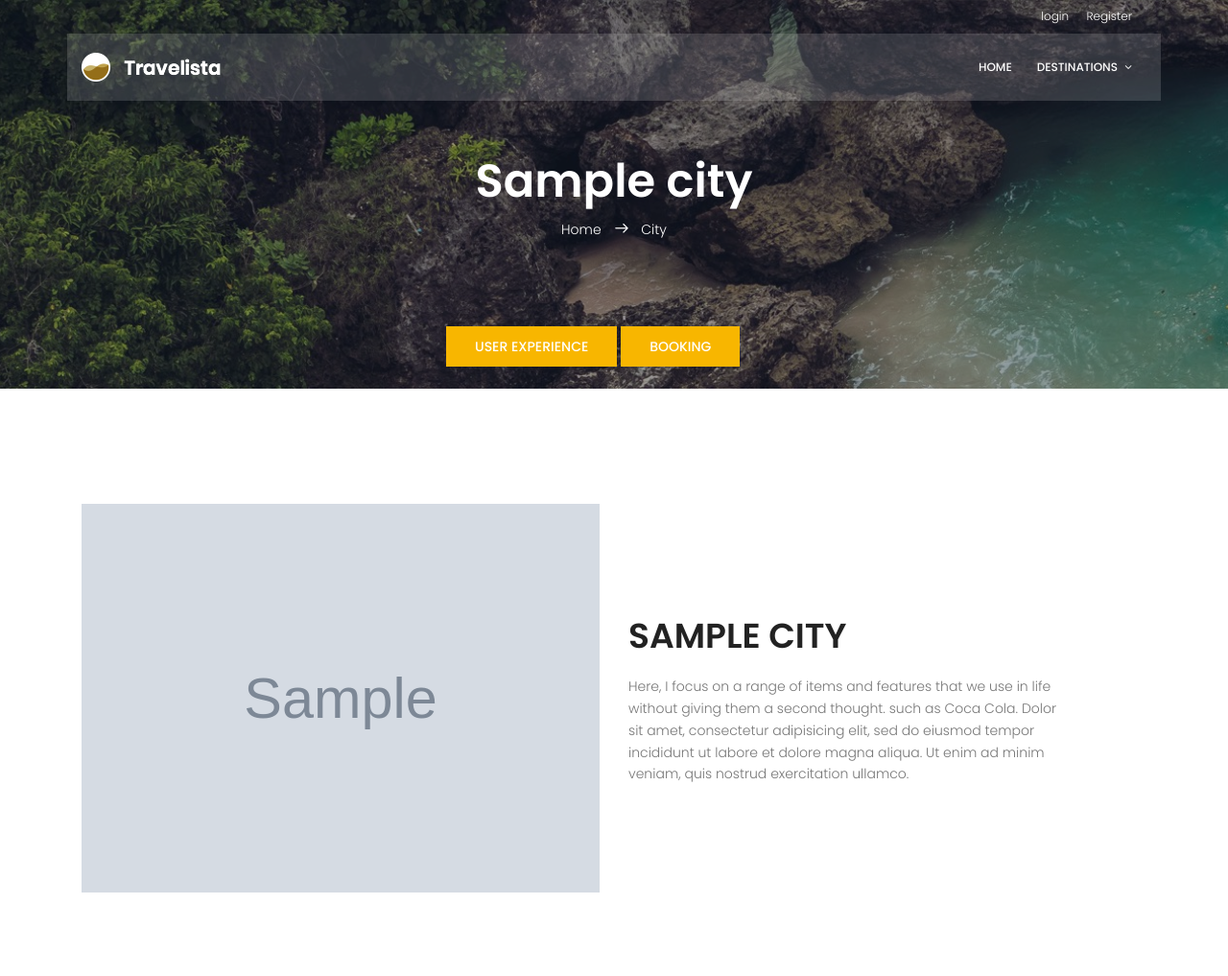
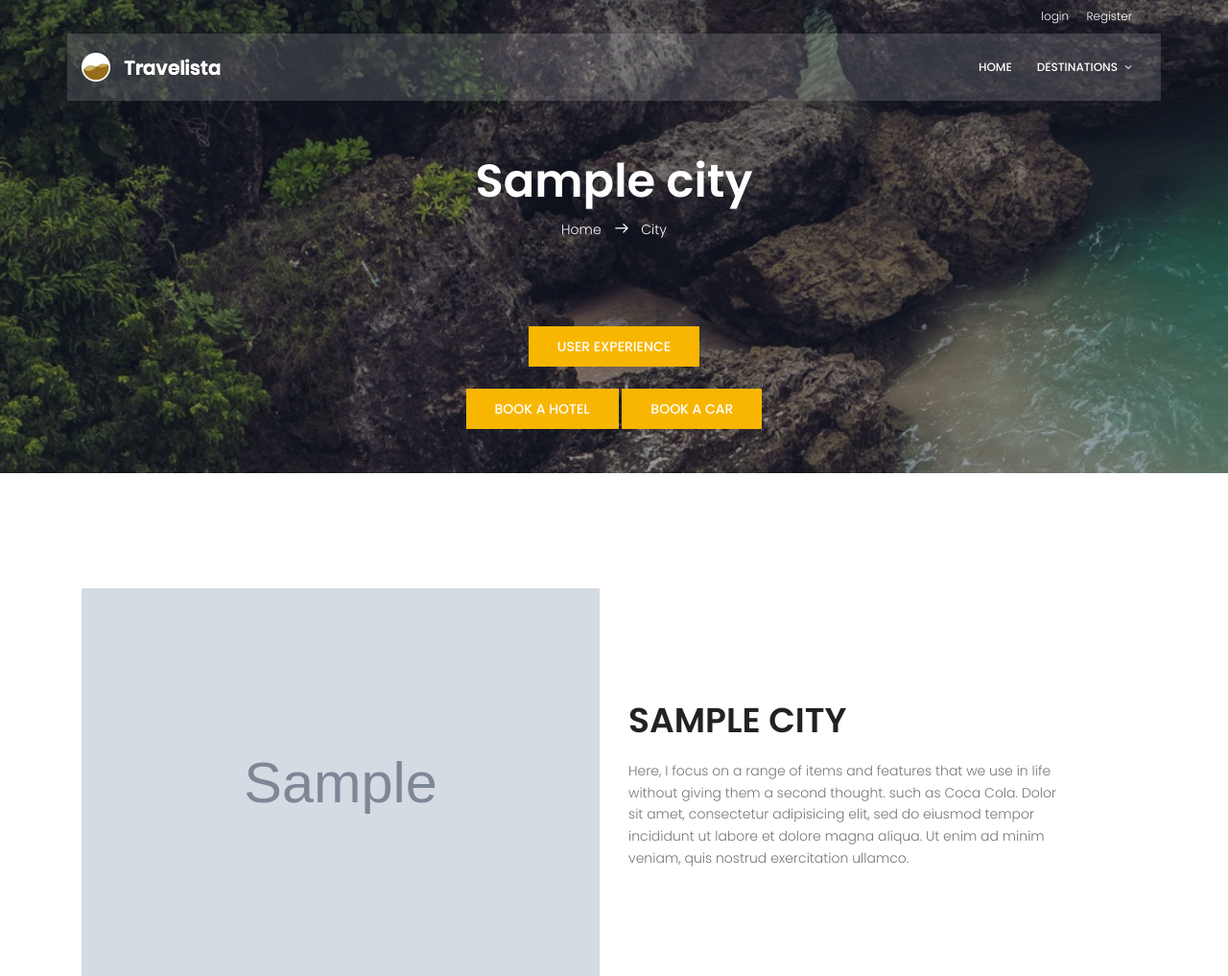
Before and after one commit to Khaled-Hossam/Django_Project, a Django app: template templates/city.html in a window 1280 px wide. Shown: the top 1017 px of the page at 96% size. Run offline with Django 3.2, Linux system fonts and the light colour scheme; the template is opened without the code that fills it: most values are stand-ins (such as "Sample title", 1, 10 or a date in 2020); grey boxes marked "Sample" are stand-in pictures; some libraries are stand-ins or nearby versions.

Commit message:
fixing media path

```diff
--- a/templates/city.html
+++ b/templates/city.html
@@ -12,11 +12,15 @@
 				<h1 class="text-white">
 					{{city.name}}
 				</h1>
-							<p class="text-white link-nav"><a href="/">Home </a>  <span class="lnr lnr-arrow-right"></span>  <a> City</a></p>
+				<p class="text-white link-nav"><a href="/">Home </a> <span class="lnr lnr-arrow-right"></span> <a> City</a></p>
 			</div>
 			<div class="col-lg-4 col-md-6 banner-right">
-							<a href="/user_experience_app/city/{{city.id}}" class="primary-btn text-uppercase ">User experience</a>
-							<a href="" class="primary-btn text-uppercase ">Booking</a>
+				<center><a href="/user_experience_app/city/{{city.id}}" class="primary-btn text-uppercase">User Experience</a></center>
+				<br>
+				<center>
+				<a href="/book_hotel/book/" class="primary-btn text-uppercase">Book a Hotel</a>
+				<a href="/book_car/book/" class="primary-btn text-uppercase ">Book a Car</a>
+			</center>
 				<br><br>
 				<!-- <ul class="nav nav-tabs" id="myTab" role="tablist">
 								  <li class="nav-item">
@@ -75,13 +79,15 @@
 	<div class="container">
 		<div class="row align-items-center">
 			<div class="col-lg-6 info-left">
-							<img class="img-fluid" src="/static/media/{{city.image}}" alt="">
+				<img class="img-fluid" src="/media/{{city.image}}" alt="">
 			</div>
 			<div class="col-lg-6 info-right">
 				<!-- <h6>About Us</h6> -->
 				<h1>{{city.name}}</h1>
 				<p>
-								Here, I focus on a range of items and features that we use in life without giving them a second thought. such as Coca Cola. Dolor sit amet, consectetur adipisicing elit, sed do eiusmod tempor incididunt ut labore et dolore magna aliqua. Ut enim ad minim veniam, quis nostrud exercitation ullamco.
+					Here, I focus on a range of items and features that we use in life without giving them a second thought. such as
+					Coca Cola. Dolor sit amet, consectetur adipisicing elit, sed do eiusmod tempor incididunt ut labore et dolore
+					magna aliqua. Ut enim ad minim veniam, quis nostrud exercitation ullamco.
 				</p>
 			</div>
 		</div>
@@ -105,7 +111,7 @@
 			<div class="col-lg-3 col-md-6">
 				<div class="single-other-issue">
 					<div class="thumb">
-                                        <img class="img-fluid" src="/static/media/{{sight.image}}" alt="">
+						<img class="img-fluid" src="/media/{{sight.image}}" alt="">
 					</div>
 					<h4>{{sight.name}}</h4>
 					<p>
@@ -134,7 +140,7 @@
 			<div class="col-lg-3 col-md-6">
 				<div class="single-other-issue">
 					<div class="thumb">
-                                        <img class="img-fluid" src="/static/media/{{hotel.image}}" alt="">
+						<img class="img-fluid" src="/media/{{hotel.image}}" alt="">
 					</div>
 					<h4>{{hotel.name}}</h4>
 					<p>
--- a/templates/country.html
+++ b/templates/country.html
@@ -25,7 +25,7 @@
 				<div class="container">
 					<div class="row align-items-center">
 						<div class="col-lg-6 info-left">
-							<img class="img-fluid" height="100px" src="/static/media/{{country.image}}" alt="">
+							<img class="img-fluid" height="100px" src="/media/{{country.image}}" alt="">
 						</div>
 						<div class="col-lg-6 info-right">
 							<!-- <h6>About Us</h6> -->
@@ -58,7 +58,7 @@
 						<div class="col-lg-3 col-md-6">
 							<div class="single-other-issue">
 								<div class="thumb">
-									<img class="img-fluid" src="/static/media/{{city.image}}" alt="">
+									<img class="img-fluid" src="/media/{{city.image}}" alt="">
 								</div>
 								<a href="/countries/cities/{{city.id}}">
 									<h4>{{city.name}}</h4>
--- a/templates/index.html
+++ b/templates/index.html
@@ -26,7 +26,7 @@
 											{% for country in top6_countries %}
 											<div class="carousel-item {% if forloop.first %} active {% endif %}">
 												<a href="/countries/{{ country.id }}" >
-													<img class="d-block w-100" height="400px" src="/static/media/{{country.image}}" alt="First slide">
+													<img class="d-block w-100" height="400px" src="/media/{{country.image}}" alt="First slide">
 													<div class="carousel-caption d-none d-md-block">
 															<h1 style="color:whitesmoke">{{country}}</h1>
 													</div>
@@ -63,12 +63,13 @@
 		                </div>
 		            </div>
 					<div class="row">
+						<!-- <h1>{{top6_cities}}</h1> -->
 						{% for city in top6_cities %}
 						<div class="col-lg-4 mb-3">
 							<div class="single-destination relative">
 								<div class="thumb relative">
 									<div class="overlay overlay-bg"></div>
-									<img class="img-fluid" src="/static/media/{{city.image}}" alt="">
+									<img class="img-fluid" src="/media/{{city.image}}" alt="">
 								</div>
 								<div class="desc">
 									<a href="/countries/cities/{{city.id}}" class="price-btn">
```
Lines whose indentation alone changed are shown as unchanged.
